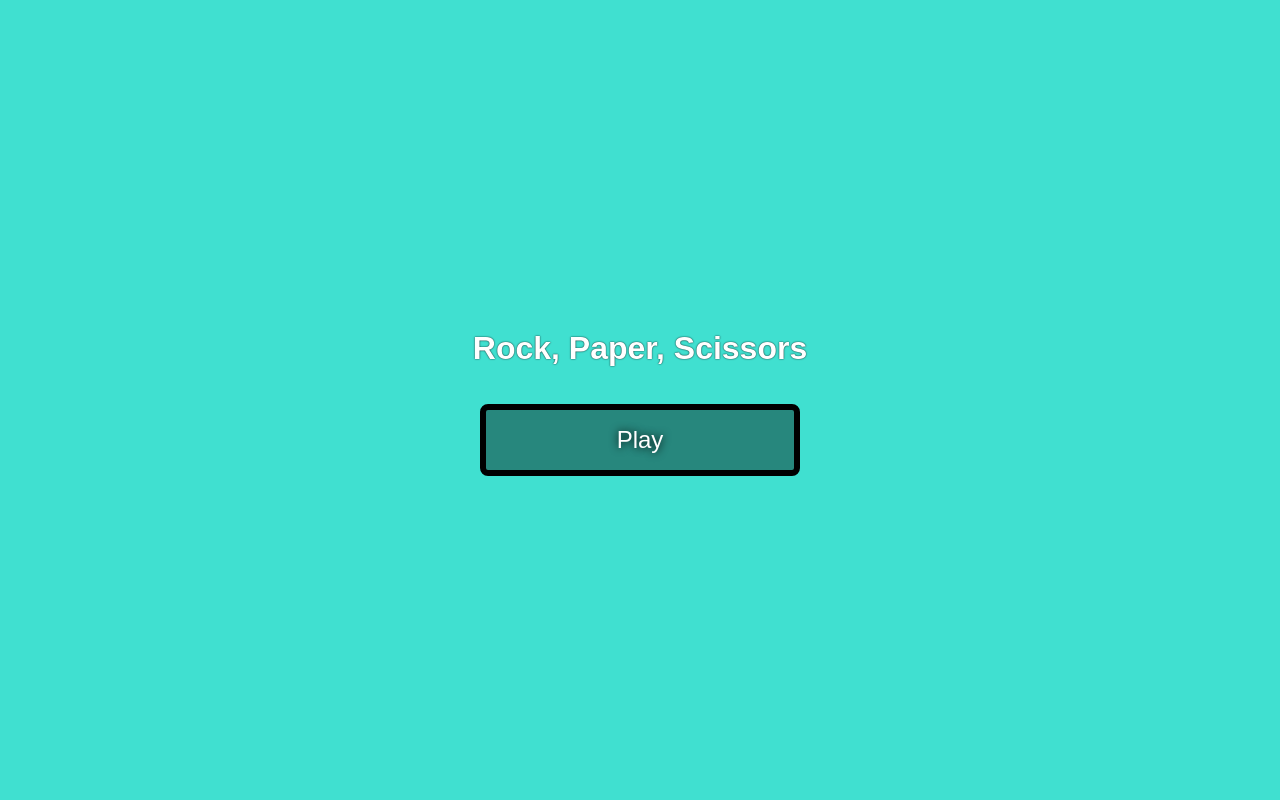
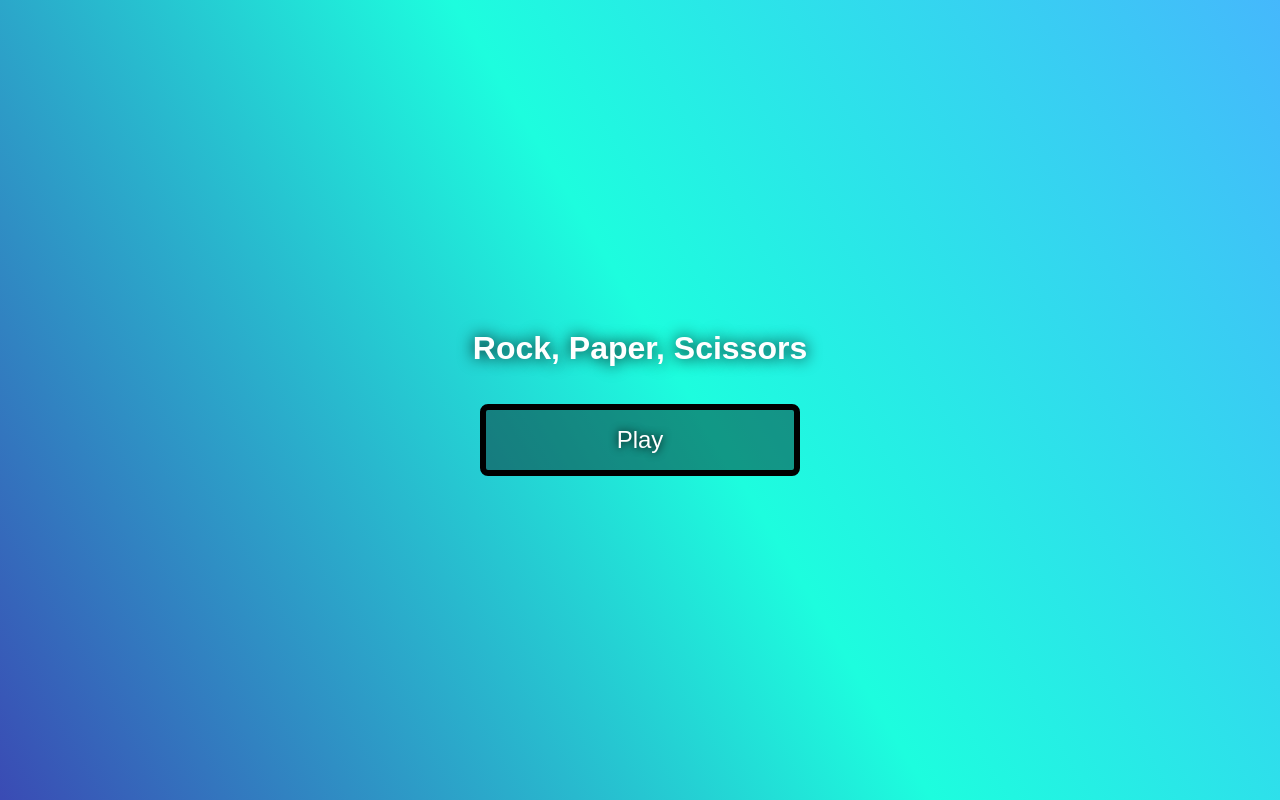
Before and after one commit to sergiojc90/BasicJavaScriptPwd, a plain HTML site: page rockpaper.html in a window 1280 px wide. Drawn offline with Linux system fonts and the light colour scheme.

Commit message:
changing background

```diff
--- a/rps.css
+++ b/rps.css
@@ -1,12 +1,13 @@
 body{
     font-family: Arial, "Helvetica Neue", Helvetica, sans-serif;
-    background: turquoise;
+    background: rgb(58,75,180);
+    background: linear-gradient(59deg, rgba(58,75,180,1) 0%, rgba(29,253,222,1) 53%, rgba(69,184,252,1) 100%);
     margin: 0;
     padding: 0;
 }
 h1{
     color: white;
-    text-shadow: 0 0 0.1rem black;
+    text-shadow: 0 0 1rem black;
 }
 #main{
     display: flex;
--- a/rpsgame.js
+++ b/rpsgame.js
@@ -18,6 +18,7 @@ startBtn.classList.add
 
 function startGame(e){
     this.parentNode.removeChild(this);
+    title.parentNode.removeChild(title);
     thegame.appendChild(rock);
     thegame.appendChild(paper);
     thegame.appendChild(scissors);
```
